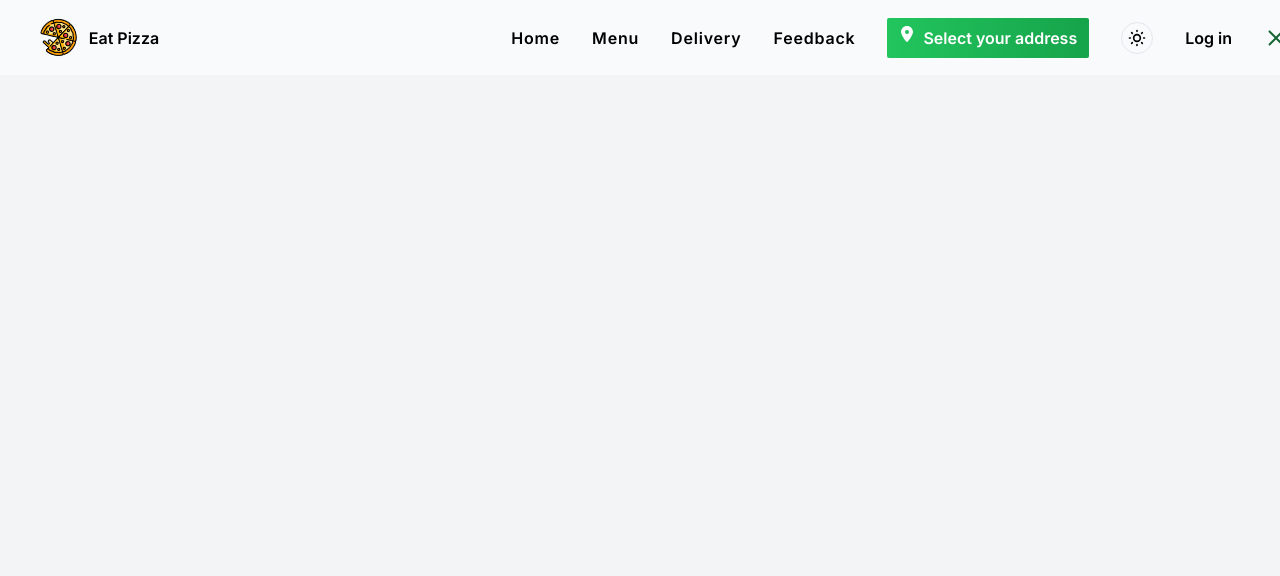
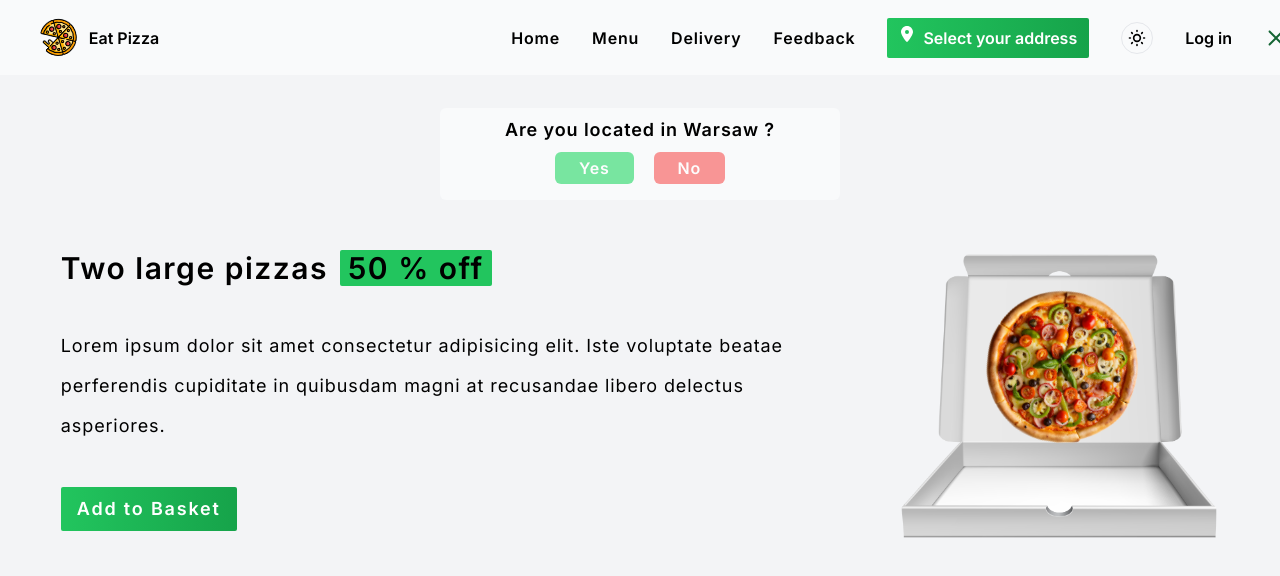
Before and after one commit to Webprojon/eatpizza, a Next.js app: page / in a window 1280 px wide. Shown: the top 576 px of the page. Built offline with nearby package versions, Linux system fonts and the light colour scheme.

Commit message:
issue is fixed

```diff
--- a/src/app/page.tsx
+++ b/src/app/page.tsx
@@ -1,3 +1,9 @@
+import Home from "./home/page";
+
 export default function Pages() {
-	return <main className="flex flex-col items-center"></main>;
+	return (
+		<main className="flex flex-col items-center">
+			<Home />
+		</main>
+	);
 }
--- a/src/components/footer.tsx
+++ b/src/components/footer.tsx
@@ -7,7 +7,7 @@ export default function Footer() {
 
 	return (
 		<footer
-			className={`${pathname === "/" ? "hidden" : ""} w-full bg-gray-50 dark:bg-transparent py-5`}
+			className={`${pathname === "/" ? "hidden" : pathname === "/home" ? "hidden" : ""} w-full bg-gray-50 dark:bg-transparent py-5`}
 		>
 			<div className="flex justify-between max-w-[78rem] mx-auto py-[1rem] tracking-wider max-sm:flex-col max-sm:py-0 max-sm:p-3 max-sm:text-center">
 				<div>
```
